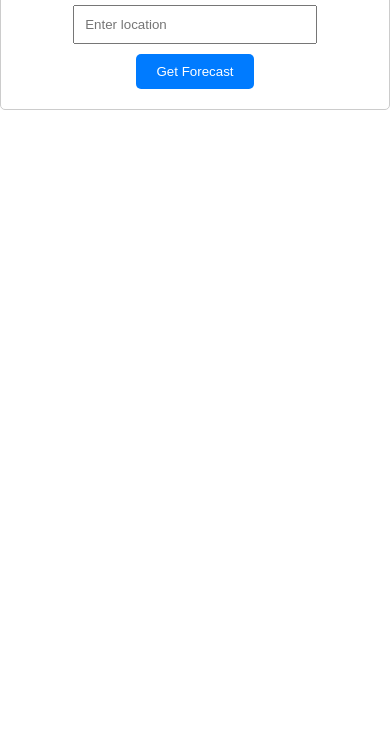
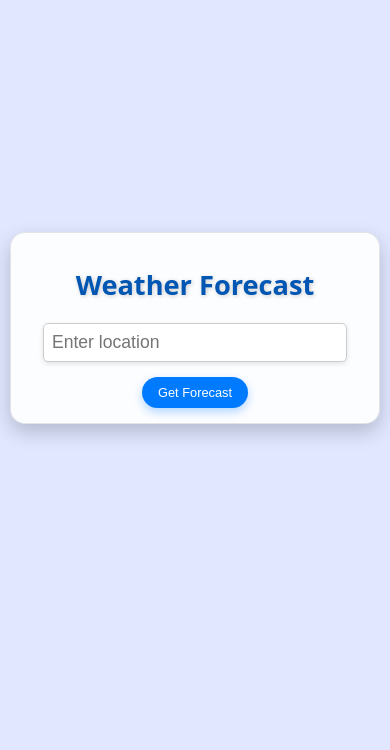
Before and after one commit to Jaisudharsan/weather-report.github.io, a plain HTML site: page index.html in a window 390 px wide. Shown: the part 94-844 px from the top of the page. Drawn offline with Linux system fonts and the light colour scheme.

Commit message:
Update styles.css

```diff
--- a/styles.css
+++ b/styles.css
@@ -1,7 +1,10 @@
+/* Global Styles */
 body, html {
     height: 100%;
     margin: 0;
     padding: 0;
+    font-family: 'Open Sans', sans-serif;
+    background-color: #e0e7ff; /* Fallback background color */
 }
 
 .background-image {
@@ -9,43 +12,73 @@ body, html {
     background-size: cover;
     background-position: center;
     height: 100%;
+    display: flex;
+    justify-content: center;
+    align-items: center;
 }
 
 .container {
     max-width: 800px;
-    margin: 0 auto;
+    margin: 20px;
     padding: 20px;
-    border: 1px solid #ccc;
-    border-radius: 5px;
-    background-color: rgba(255, 255, 255, 0.8);
+    border: 1px solid rgba(0, 0, 0, 0.1);
+    border-radius: 15px;
+    background-color: rgba(255, 255, 255, 0.9);
     text-align: center;
+    box-shadow: 0 8px 20px rgba(0, 0, 0, 0.2);
+    backdrop-filter: blur(10px);
+    transition: transform 0.3s ease-in-out;
+}
+
+.container:hover {
+    transform: scale(1.02);
 }
 
 h1 {
     margin-bottom: 20px;
+    font-size: 2.5rem;
+    color: #0056b3;
+    text-shadow: 1px 1px 4px rgba(0, 0, 0, 0.2);
 }
 
 input[type="text"] {
     width: 70%;
-    padding: 10px;
-    margin-bottom: 10px;
+    padding: 12px;
+    margin-bottom: 15px;
+    border: 1px solid #ccc;
+    border-radius: 5px;
+    font-size: 1.1rem;
+    box-shadow: 0 2px 5px rgba(0, 0, 0, 0.1);
+    transition: box-shadow 0.3s ease-in-out;
+}
+
+input[type="text"]:focus {
+    box-shadow: 0 4px 10px rgba(0, 123, 255, 0.2);
+    outline: none;
 }
 
 button {
-    padding: 10px 20px;
+    padding: 12px 25px;
     background-color: #007bff;
     color: #fff;
     border: none;
-    border-radius: 5px;
+    border-radius: 25px;
     cursor: pointer;
+    font-size: 1rem;
+    transition: background-color 0.3s ease-in-out, transform 0.2s ease-in-out;
+    box-shadow: 0 4px 10px rgba(0, 123, 255, 0.3);
 }
 
 button:hover {
     background-color: #0056b3;
+    transform: translateY(-3px);
 }
 
 #currentWeather {
     margin-bottom: 20px;
+    font-size: 1.3rem;
+    color: #333;
+    font-weight: bold;
 }
 
 #weatherInfo {
@@ -56,14 +89,71 @@ button:hover {
 
 .forecast-day {
     margin: 10px;
-    padding: 10px;
+    padding: 15px;
     border: 1px solid #ccc;
-    border-radius: 5px;
+    border-radius: 10px;
     background-color: #f9f9f9;
     text-align: center;
     width: 150px;
+    box-shadow: 0 4px 10px rgba(0, 0, 0, 0.1);
+    transition: transform 0.3s ease-in-out, box-shadow 0.3s ease-in-out;
+}
+
+.forecast-day:hover {
+    transform: scale(1.05);
+    box-shadow: 0 6px 15px rgba(0, 0, 0, 0.2);
 }
 
 .forecast-day p {
     margin: 5px 0;
+    font-size: 1rem;
+    color: #555;
 }
+
+/* Media Queries for Responsiveness */
+@media (max-width: 768px) {
+    .container {
+        padding: 15px;
+        margin: 10px;
+    }
+
+    h1 {
+        font-size: 2rem;
+    }
+
+    input[type="text"] {
+        width: 80%;
+        padding: 10px;
+    }
+
+    button {
+        padding: 10px 20px;
+        font-size: 0.9rem;
+    }
+
+    .forecast-day {
+        width: 130px;
+        padding: 10px;
+    }
+}
+
+@media (max-width: 480px) {
+    h1 {
+        font-size: 1.7rem;
+    }
+
+    input[type="text"] {
+        width: 90%;
+        padding: 8px;
+    }
+
+    button {
+        padding: 8px 16px;
+        font-size: 0.8rem;
+    }
+
+    .forecast-day {
+        width: 100px;
+        padding: 8px;
+    }
+}
```
